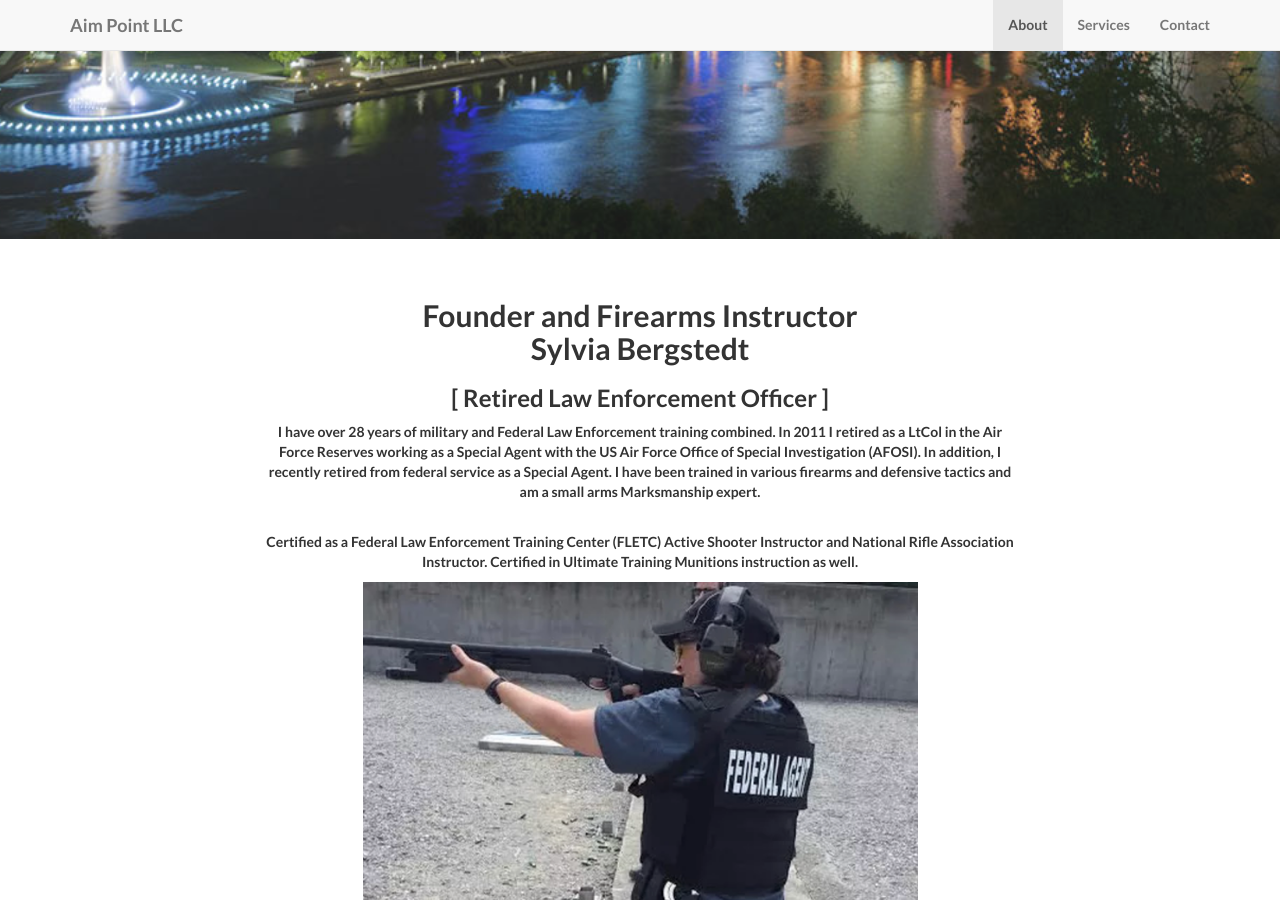
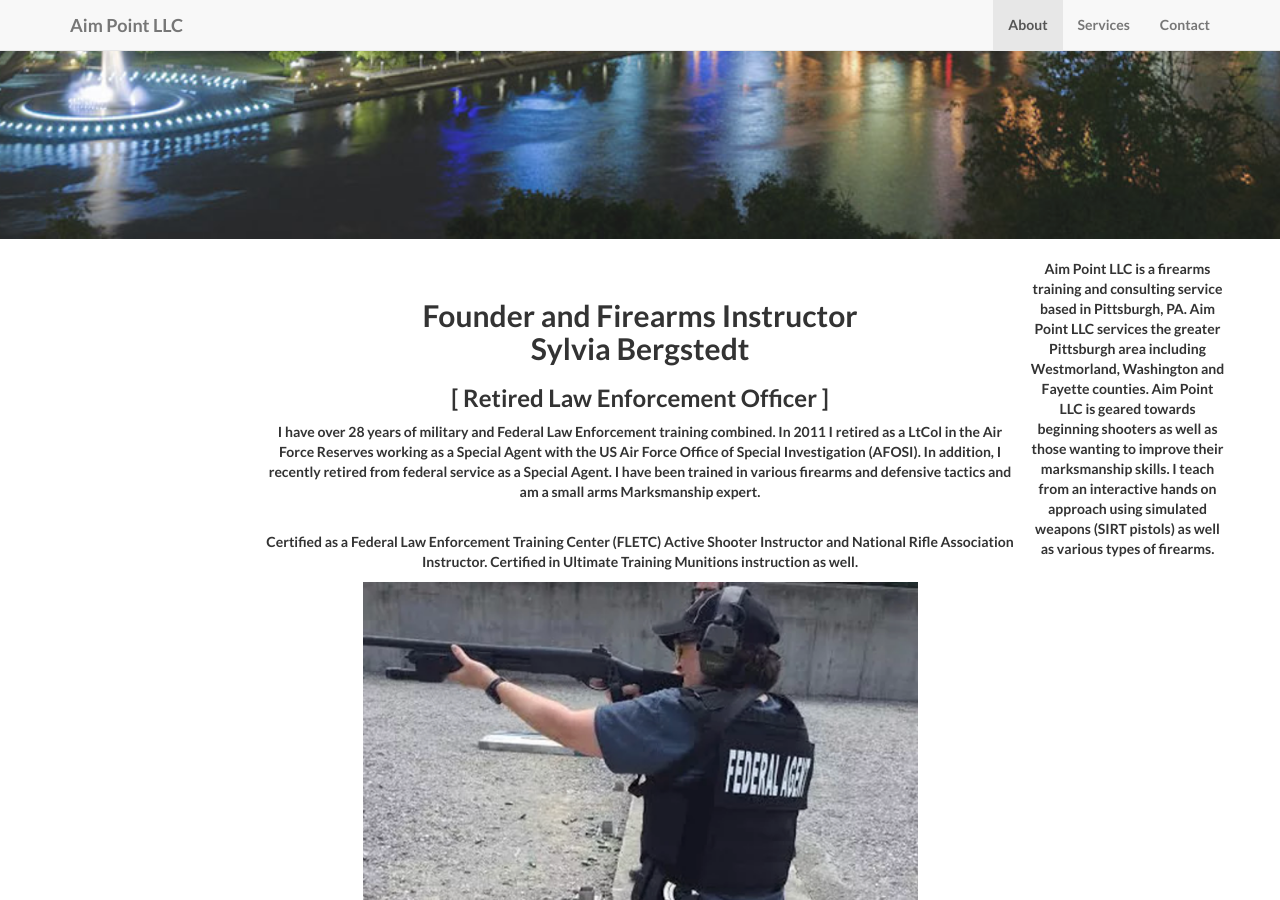
Before and after one commit to aimpoint/aimpoint.github.io, a Jekyll site: the page built from index.html, in a window 1280 px wide and 900 px high, scrolled down 538 px. Built offline with Jekyll 4.4.1, drawn with Linux system fonts in a browser that asks for light colours.

Commit message:
fixed broken page

```diff
--- a/_includes/about.html
+++ b/_includes/about.html
@@ -13,6 +13,7 @@
                 <img class="img-responsive" src="img/sylvia.jpg" alt="">
             </div>
               <br/>
+              <p>Aim Point LLC is a firearms training and consulting service based in Pittsburgh, PA.  Aim Point LLC services the greater Pittsburgh area including Westmorland, Washington and Fayette counties.  Aim Point LLC is geared towards beginning shooters as well as those wanting to improve their marksmanship skills.  I teach from an interactive hands on approach using simulated weapons (SIRT pistols) as well as various types of firearms. </p>
 
             </div>
         </div>
```
Also changed, not shown: 1 other file.
